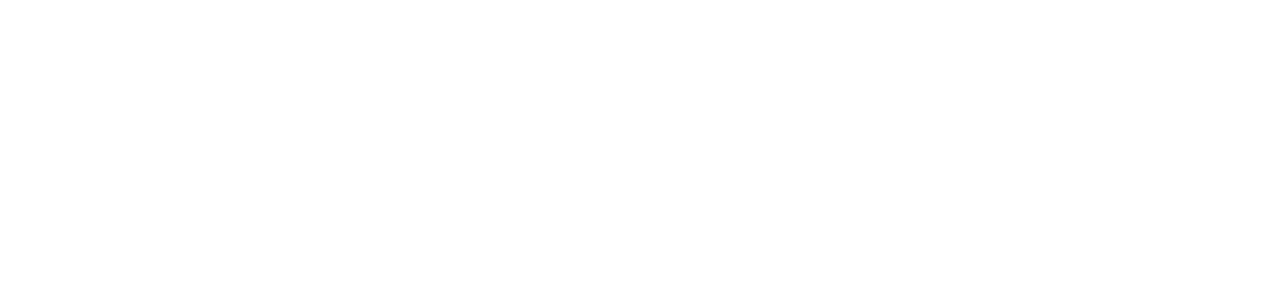
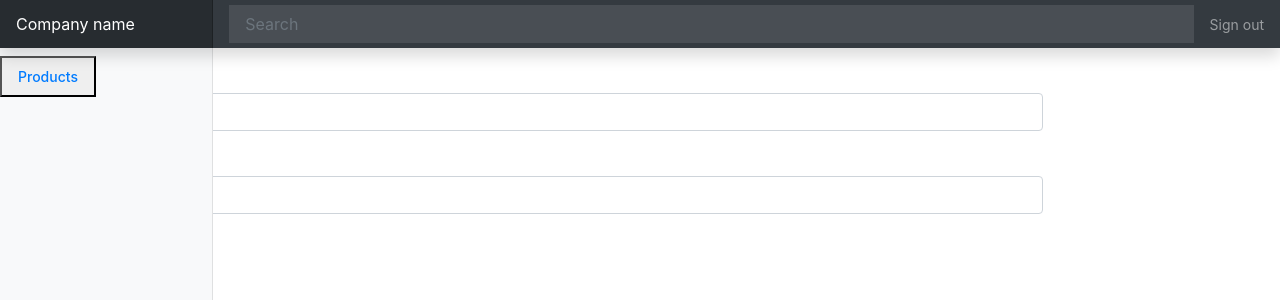
Before and after one commit to tricelex/python-microservice, a React (Create React App) app in the folder react-crud/: page /admin/products/create in a window 1280 px wide. Shown: the top 300 px of the page. Built offline with nearby package versions, Linux system fonts and the light colour scheme.

Commit message:
Fixed ProdictCreate Component

```diff
--- a/react-crud/src/admin/ProductsCreate.tsx
+++ b/react-crud/src/admin/ProductsCreate.tsx
@@ -1,10 +1,49 @@
-import React from 'react';
+import React, {SyntheticEvent, useState} from 'react';
+import Wrapper from "./Wrapper";
+import {Redirect} from "react-router-dom";
 
 const ProductsCreate = () => {
+    const [title, setTitle] = useState('')
+    const [image, setImage] = useState('')
+    const [redirect, setRedirect] = useState(false)
+
+    const submit = async (e: SyntheticEvent) => {
+        e.preventDefault()
+
+        await fetch('http://localhost:8000/api/products', {
+            method: 'POST',
+            headers: {'Content-Type': 'application/json'},
+            body: JSON.stringify({
+                title,
+                image
+            })
+        });
+
+        setRedirect(true)
+    }
+
+    if (redirect) {
+        return <Redirect to={'/admin/products'}/>
+    }
+
     return (
-        <div>
-
-        </div>
+        <Wrapper>
+            <form onSubmit={submit}>
+                <div className='form-group'>
+                    <label>Title</label>
+                    <input type="text" className='form-control' name="title"
+                           onChange={event => setTitle(event.target.value)}
+                    />
+                </div>
+                <div className='form-group'>
+                    <label>Image</label>
+                    <input type="text" className='form-control' name="image"
+                           onChange={event => setImage(event.target.value)}
+                    />
+                </div>
+                <button className='btn btn-outline-secondary'>Save</button>
+            </form>
+        </Wrapper>
     );
 };
 
```
Also changed, not shown: 1 other file (tests, documents, lock files or other folders).
